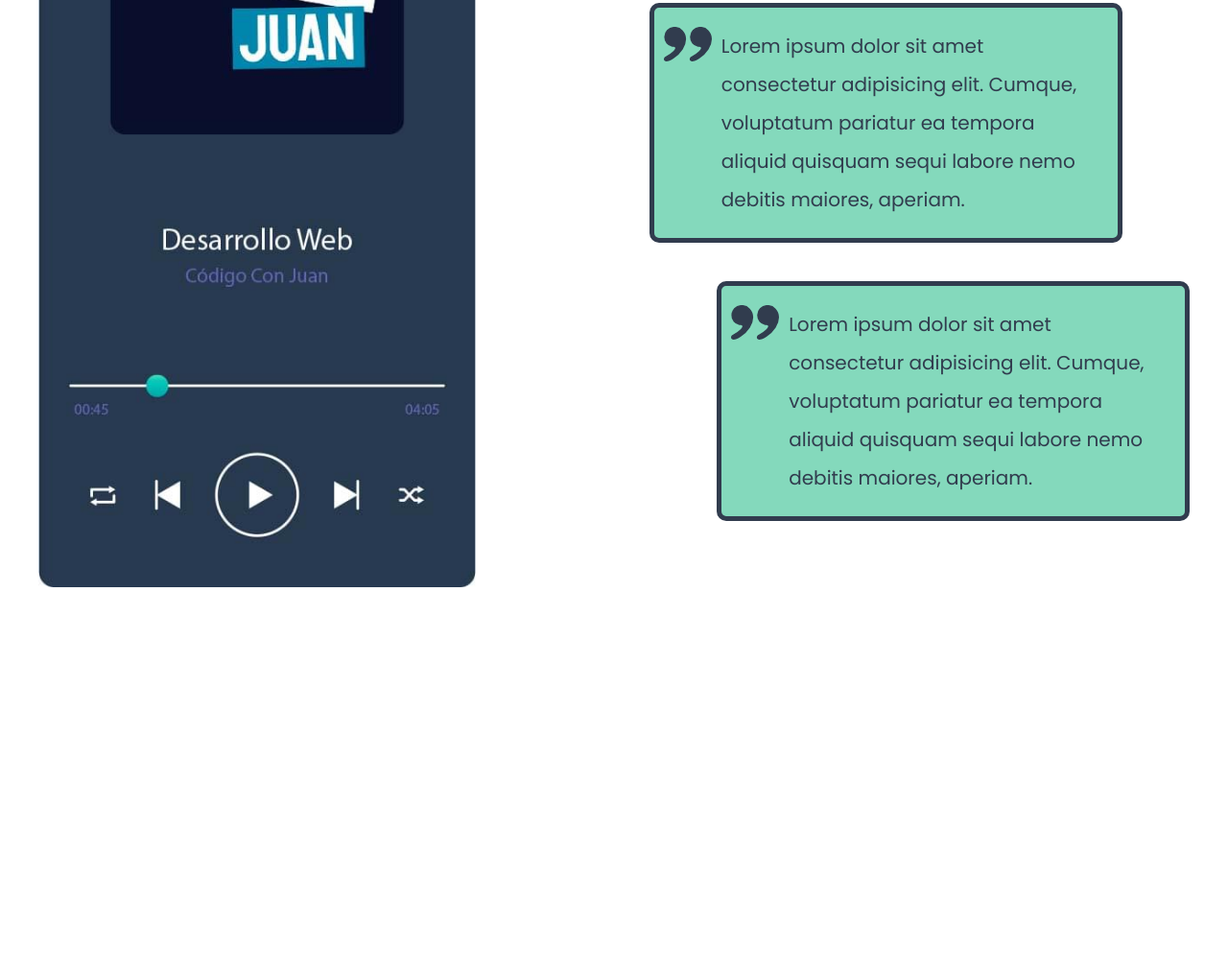
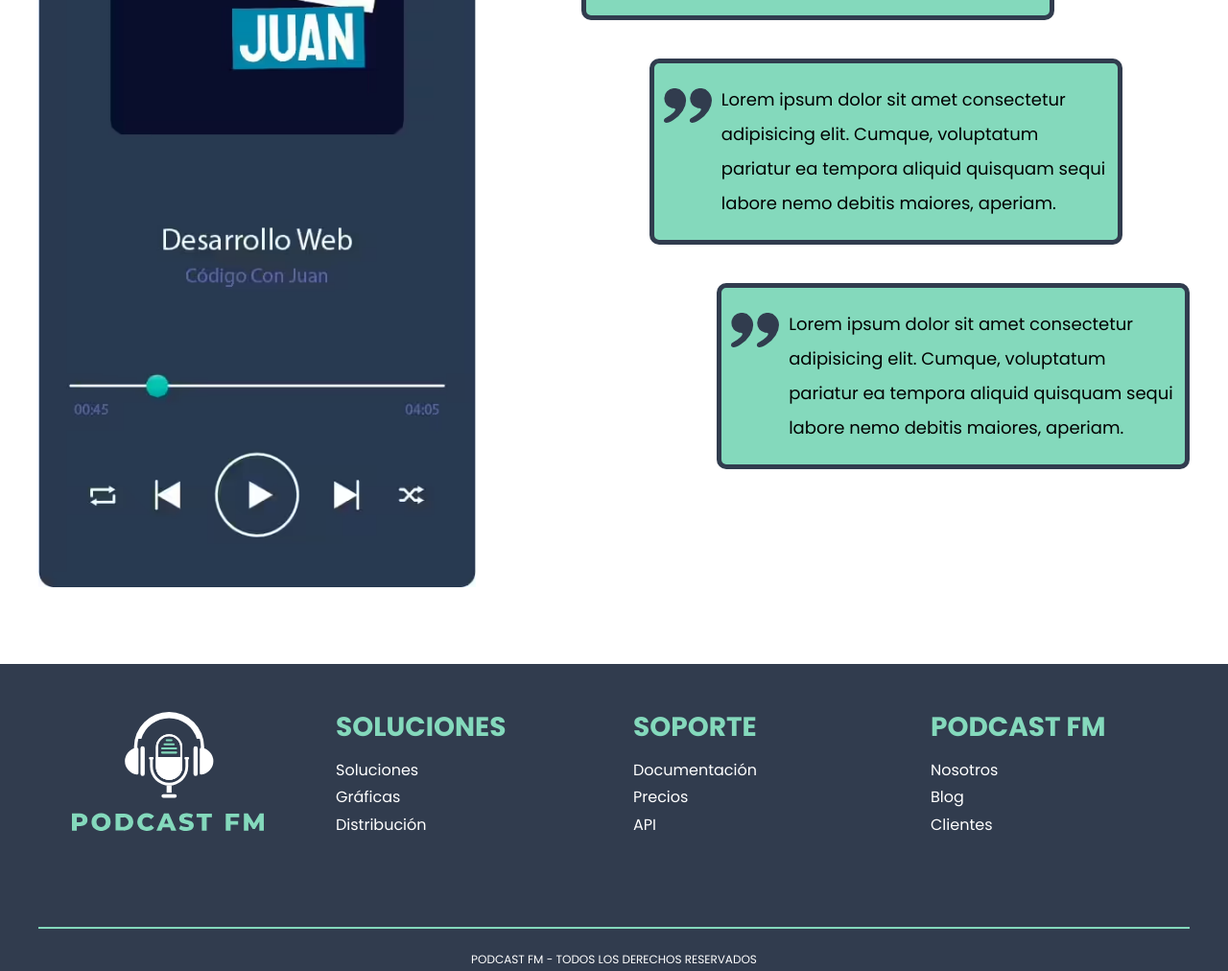
Before and after one commit to Uzerano/PodcastApp, a website: page index.html in a window 1280 px wide. Shown: the part 4369-5381 px from the top of the page at 96% size. Before the commit the page ends 5061 px from the top, so only its background shows below. Drawn offline with Linux system fonts and the light colour scheme.

Commit message:
PodcastApp

```diff
--- a/index.html
+++ b/index.html
@@ -120,27 +120,75 @@
     <section class="comentarios separacion">
       <div class="contenedor comentarios-grid">
         <div class="comentarios-imagen">
-          <img src="build/img/app.jpg" alt="Imagen APP">
+         <picture>
+          <source srcset="build/img/app.avif "  type="image/avif">
+          <source srcset="build/img/app.webp "  type="image/webp">
+          <img loading="lazy" src="build/img/app.jpg" alt="">
+         </picture>
         </div>
         <div class="comentarios-contenido">
             <h2 class="comentarios-titulo">Comentarios</h2>
-            <p class="comentarios-texto">
-              Lorem ipsum dolor sit amet consectetur adipisicing elit.
-              Cumque, voluptatum pariatur ea tempora aliquid quisquam
-              sequi labore nemo debitis maiores, aperiam.
-            </p>
-            <p class="comentarios-texto">
-              Lorem ipsum dolor sit amet consectetur adipisicing elit.
-              Cumque, voluptatum pariatur ea tempora aliquid quisquam
-              sequi labore nemo debitis maiores, aperiam.
-            </p>
-            <p class="comentarios-texto">
-              Lorem ipsum dolor sit amet consectetur adipisicing elit.
-              Cumque, voluptatum pariatur ea tempora aliquid quisquam
-              sequi labore nemo debitis maiores, aperiam.
-            </p>
+            <div class="comentarios-texto">
+              <p>Lorem ipsum dolor sit amet consectetur adipisicing elit.
+                Cumque, voluptatum pariatur ea tempora aliquid quisquam
+                sequi labore nemo debitis maiores, aperiam.</p>
+            </div>
+            <div class="comentarios-texto">
+              <p>Lorem ipsum dolor sit amet consectetur adipisicing elit.
+                Cumque, voluptatum pariatur ea tempora aliquid quisquam
+                sequi labore nemo debitis maiores, aperiam.</p>
+            </div>
+            <div class="comentarios-texto">
+              <p>Lorem ipsum dolor sit amet consectetur adipisicing elit.
+                Cumque, voluptatum pariatur ea tempora aliquid quisquam
+                sequi labore nemo debitis maiores, aperiam.</p>
+            </div>
+
+            </div>
         </div>
       </div>
     </section>
+
+    <footer class="footer">
+      <div class="contenedor contenido-footer">
+
+        <div class="logo-footer">
+          <img src="build/img/logo.svg" alt="Imagen Logo Podcast">
+        </div>
+
+
+          <div class="info">
+            <h3>Soluciones</h3>
+           <ul>
+            <li><a class="boton-footer" href="#">Soluciones</a></li>
+            <li><a class="boton-footer" href="#">Gráficas</a></li>
+            <li><a class="boton-footer" href="#">Distribución</a></li>
+           </ul>
+          </div>
+
+          <div class="info">
+            <h3>Soporte</h3>
+            <ul>
+              <li><a class="boton-footer" href="#">Documentación</a></li>
+              <li><a class="boton-footer" href="#">Precios</a></li>
+              <li><a class="boton-footer" href="#">API</a></li>
+             </ul>
+          </div>
+
+          <div class="info">
+            <h3>Podcast FM</h3>
+            <ul>
+              <li><a class="boton-footer" href="#">Nosotros</a></li>
+              <li><a class="boton-footer" href="#">Blog</a></li>
+              <li><a class="boton-footer" href="#">Clientes</a></li>
+             </ul>
+          </div>
+
+
+      </div>
+      <p class="copyright">Podcast FM - Todos los derechos reservados</p>
+    </footer>
+
+    <script src="src/js/imgsupport.js"></script>
   </body>
 </html>
--- a/src/scss/ui/_botones.scss
+++ b/src/scss/ui/_botones.scss
@@ -11,3 +11,9 @@
     margin-top: 2rem;
     border: 2px solid v.$blanco;
 }
+
+.boton-footer {
+  display:block;
+  margin-bottom: 1rem;
+  color: v.$blanco;
+}
--- a/src/scss/ui/_comentarios.scss
+++ b/src/scss/ui/_comentarios.scss
@@ -6,12 +6,17 @@
     @include m.escritorio {
       @include m.grid(5, 4rem);
       align-items: center;
-      justify-content: center;
+
     }
   }
 
   .comentarios-imagen {
     grid-column: 1 / 3;
+    width: 70%;
+    margin: 0 auto;
+    @include m.escritorio {
+      width: 100%;
+    }
   }
 
   .comentarios-contenido {
@@ -25,26 +30,30 @@
   .comentarios-texto {
     background-color: v.$primario;
     color: v.$secundario;
-    line-height: 2;
-    padding: 2rem 2rem 2rem 7rem;
-    border: 5px solid v.$secundario;
+    line-height: 2.5;
+    padding: 2rem 1rem 2rem 7rem;
+    border: .5rem solid v.$secundario;
     border-radius: 1rem;
     position: relative;
-    margin-bottom: 4rem;
+    margin-top: 4rem;
     @include m.escritorio {
-      width: 70%;
+      max-width: 70%;
     }
     &::before {
       content: "";
       background-image: url("../img/comilla.svg");
       background-repeat: no-repeat;
-
+      background-position: center;
+      display: block;
       height: 5rem;
       width: 5rem;
       position: absolute;
-      display: block;
-      top: 2rem;
       left: 1rem;
+    }
+
+    p {
+      margin: 0;
+      font-size: 1.8rem;
     }
 
     @include m.escritorio {
--- /dev/null
+++ b/src/scss/ui/_footer.scss
@@ -0,0 +1,36 @@
+@use "base/mixins" as m;
+@use "base/variables" as v;
+
+.footer {
+  background-color: v.$secundario;
+
+  .logo-footer {
+    width: 20rem;
+    margin: 0 auto 5rem auto;
+  }
+
+  .contenido-footer {
+    padding: 5rem 0;
+    border-bottom: 2px solid v.$primario;
+    @include m.escritorio {
+      @include m.grid(4, 4rem);
+    }
+  }
+
+  .info {
+    text-align: left;
+
+    h3 {
+      color: v.$primario;
+      text-align: left;
+    }
+  }
+
+  .copyright {
+    color: v.$blanco;
+    text-align: center;
+    font-size: 1.2rem;
+    text-transform: uppercase;
+    margin: 2rem 0 0 0;
+  }
+}
--- a/src/scss/ui/_index.scss
+++ b/src/scss/ui/_index.scss
@@ -5,5 +5,5 @@
 @forward 'estadisticas';
 @forward 'planes';
 @forward 'comentarios';
-
+@forward 'footer';
 @forward 'botones';
```
Also changed, not shown: build/css/app.css, 1 other file.
